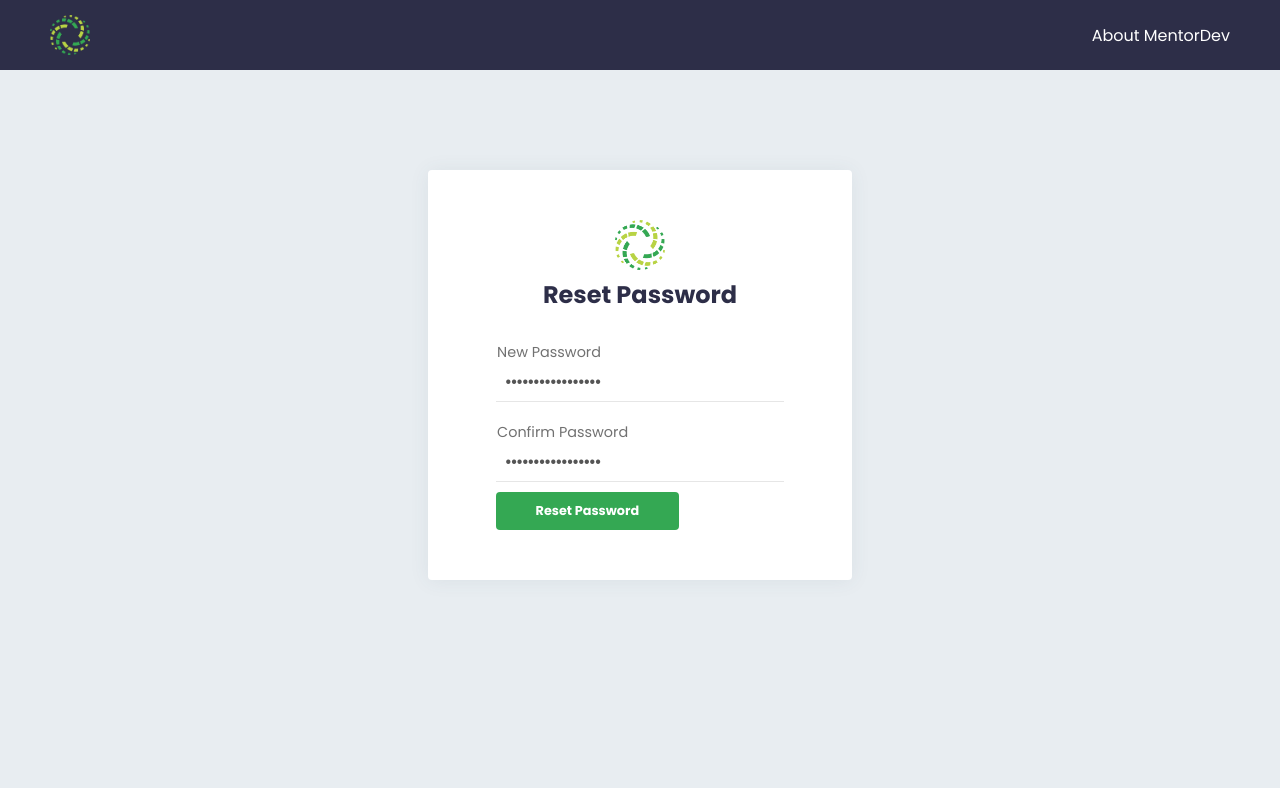
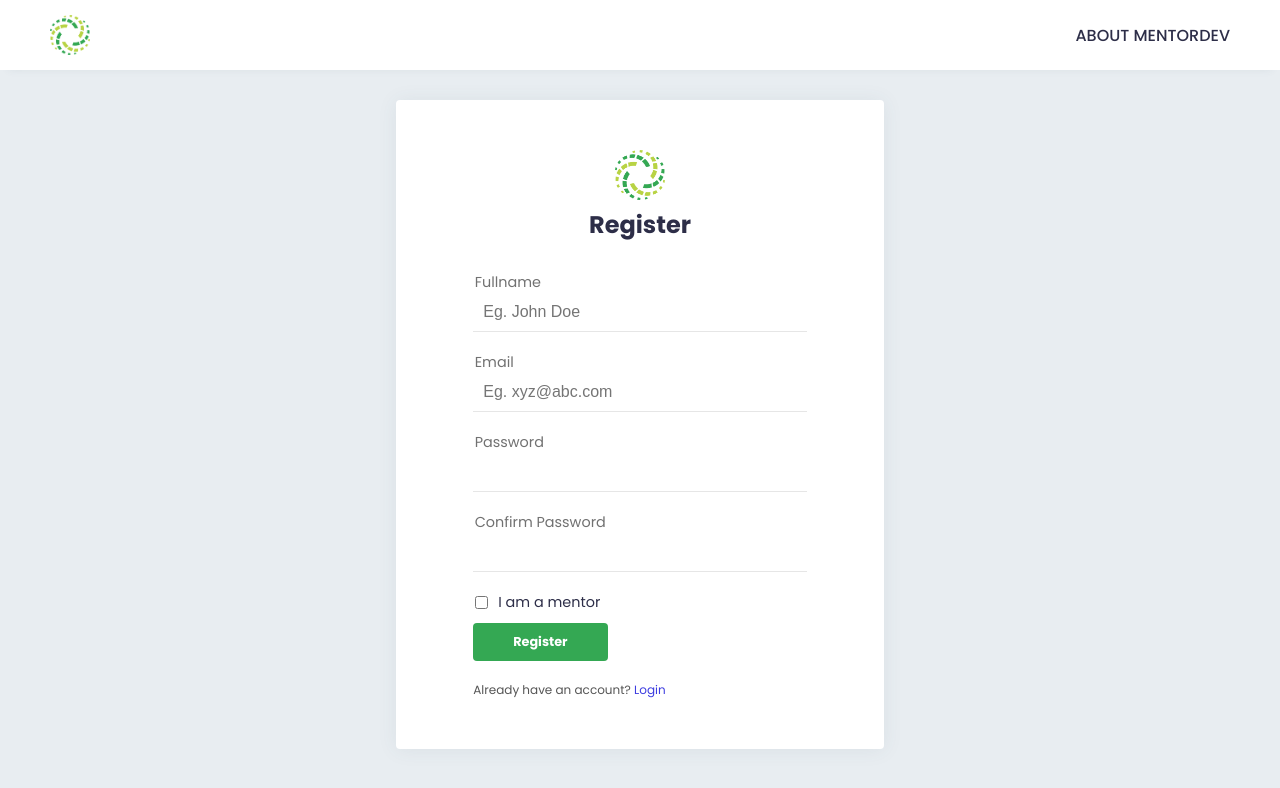
Before and after one commit to Tyav/mentordev, a React (Create React App) app: page /register in a window 1280 px wide. Shown: the top 788 px of the page. Built offline with nearby package versions, Linux system fonts and the light colour scheme.

Commit message:
completed sign up design template

```diff
--- a/src/App.js
+++ b/src/App.js
@@ -2,13 +2,13 @@ import React from 'react';
 import './App.css';
 
 import Navbar from './components/Navbar';
-import ResetPassword from './pages/ResetPassword';
+import Signup from './pages/Signup';
 //Testing login route
 function App() {
   return (
     <div>
       <Navbar />
-      <ResetPassword />
+      <Signup />
     </div>
   );
 }
--- /dev/null
+++ b/src/components/Checkbox/Checkbox.css
@@ -0,0 +1,13 @@
+#checkboxField {
+  display: flex;
+  flex-direction: row;
+  align-items: center;
+  margin: 10px 0 10px -12px;
+}
+#checkboxField input[type='checkbox'] {
+  margin-right: 10px;
+}
+#checkboxField label {
+  font-size: 0.9rem;
+  color: #2d2e48;
+}
--- /dev/null
+++ b/src/components/Checkbox/index.js
@@ -0,0 +1,19 @@
+import React from 'react';
+
+import './Checkbox.css';
+
+function CheckBox(props) {
+  return (
+    <div id="checkboxField">
+      <input
+        id={props.id}
+        type={props.type}
+        placeholder={props.placeholder}
+        value={props.value}
+      />
+      <label htmlFor={props.id}>{props.label}</label>
+    </div>
+  );
+}
+
+export default CheckBox;
--- a/src/components/Navbar/Navbar.css
+++ b/src/components/Navbar/Navbar.css
@@ -1,10 +1,11 @@
 #navbar {
   width: 100%;
-  background: #2d2e48;
+  background: #fff;
   height: 70px;
   display: flex;
   justify-content: space-between;
   align-items: center;
+  box-shadow: 0 8px 8px -8px rgba(69, 90, 100, 0.08);
 }
 #navbar img {
   width: 40px;
@@ -14,5 +15,7 @@
 #navbar a {
   margin-right: 50px;
   text-decoration: none;
-  color: #fff;
+  color: #2d2e48;
+  text-transform: uppercase;
+  font-weight: 500;
 }
--- /dev/null
+++ b/src/pages/Signup/Signup.css
@@ -0,0 +1,42 @@
+body {
+  background: #e8edf1;
+}
+#loginForm {
+  box-shadow: 0 1px 20px 0 rgba(69, 90, 100, 0.08);
+  width: 35%;
+  margin: 0 auto;
+  display: flex;
+  flex-direction: column;
+  align-items: center;
+  padding: 50px 20px;
+  border-radius: 4px;
+  background: #fff;
+  margin-top: 30px;
+}
+form {
+  width: 70%;
+}
+form button {
+  margin-left: -10px;
+}
+#loginForm p {
+  font-size: 12px;
+  color: rgb(85, 85, 85);
+  margin: 20px 0 0 -10px;
+}
+#loginForm p a {
+  color: #3d3de0;
+  text-decoration: none;
+}
+@media only screen and (min-width: 160px) and (max-width: 450px) {
+  #loginForm {
+    width: 80%;
+    margin-top: 30px;
+    margin-bottom: 30px;
+  }
+}
+@media only screen and (min-width: 450px) and (max-width: 750px) {
+  #loginForm {
+    width: 50%;
+  }
+}
--- /dev/null
+++ b/src/pages/Signup/index.js
@@ -0,0 +1,63 @@
+import React from 'react';
+
+import InputField from '../../components/InputField';
+import Button from '../../components/Button';
+import FormHeader from '../../components/FormHeader';
+import Checkbox from '../../components/Checkbox';
+
+import './Signup.css';
+
+function Signup() {
+  return (
+    <div id="loginForm">
+      <FormHeader title="Register" />
+      <form>
+        <InputField
+          label="Fullname"
+          type="text"
+          id="fullname"
+          placeholder="Eg. John Doe"
+          value=""
+        />
+        <InputField
+          label="Email"
+          type="email"
+          id="email"
+          placeholder="Eg. xyz@abc.com"
+          value=""
+        />
+        <InputField
+          label="Password"
+          type="password"
+          id="password"
+          placeholder=""
+          value=""
+        />
+        <InputField
+          label="Confirm Password"
+          type="password"
+          id="cpassword"
+          placeholder=""
+          value=""
+        />
+        <Checkbox
+          label="I am a mentor"
+          type="checkbox"
+          id="ismentor"
+          placeholder=""
+          value=""
+        />
+        <Button
+          className="btn-success-solid"
+          text="Register"
+          onButtonClick="do somethin"
+        />
+        <p>
+          Already have an account? <a href="/">Login</a>
+        </p>
+      </form>
+    </div>
+  );
+}
+
+export default Signup;
```
